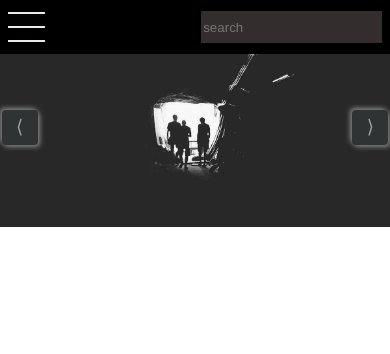
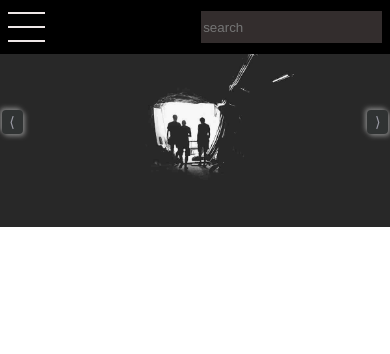
Before and after one commit to codegrann/The-Band, a PHP site: page / in a window 390 px wide; the page is wider, and only the part inside the window is pictured. Shown: the top 354 px of that part. Run offline with PHP 8.4, Linux system fonts and the light colour scheme.

Commit message:
updated buttons padding and size

```diff
--- a/style.css
+++ b/style.css
@@ -369,3 +369,9 @@ input{
         font-size: 32pt;
     }
 }
+@media(max-width:550px){
+    .homebtn{
+        font-size: 90%;
+        padding: 1% 2%;
+    }
+}
```
